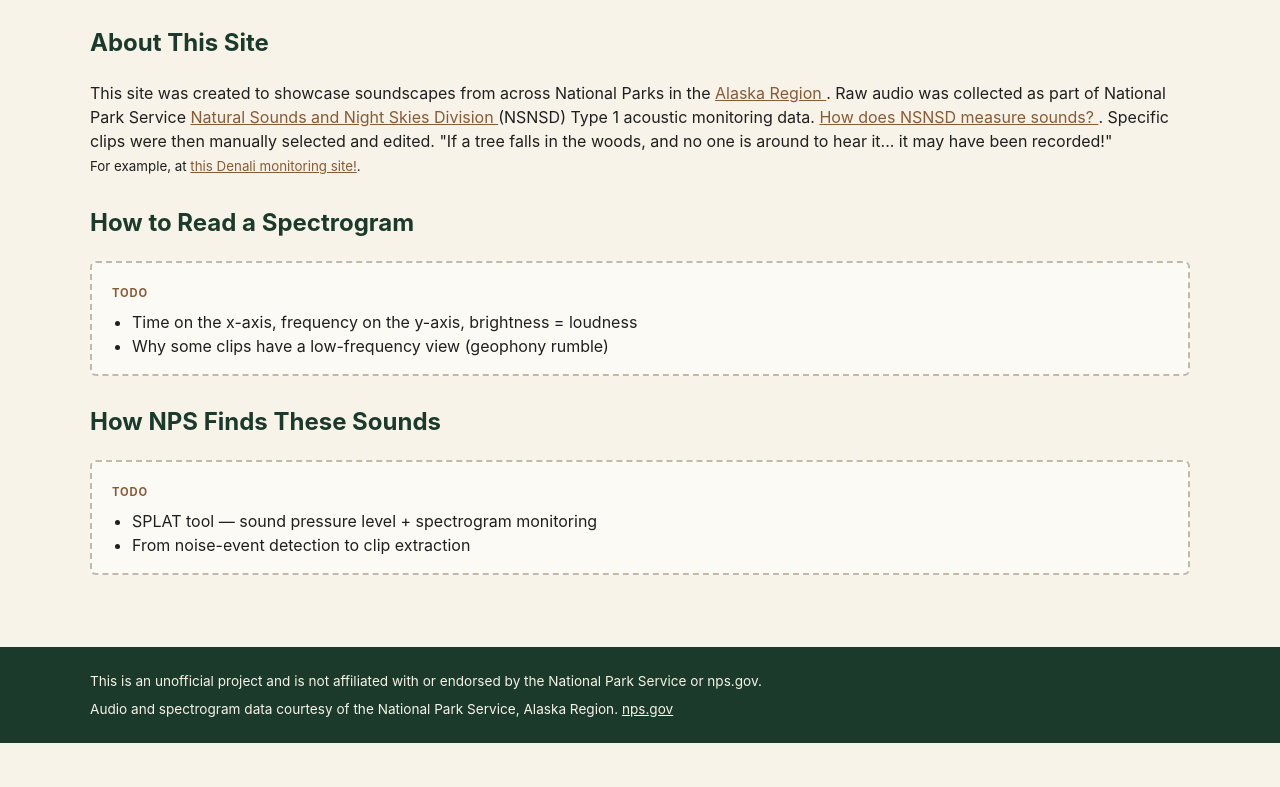
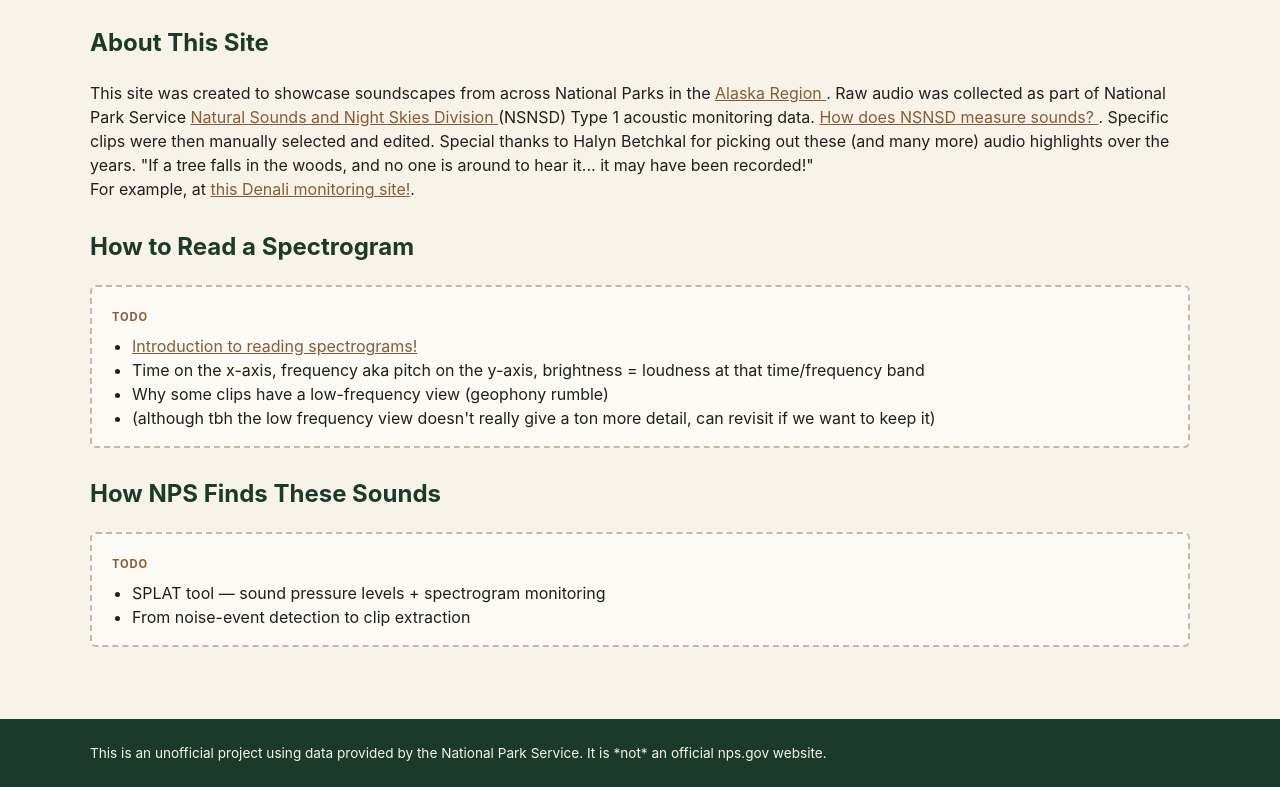
Before and after one commit to elliott-ruebush/alaska_acoustic_highlights, an Astro site in the folder site/: page /alaska_acoustic_highlights/about in a window 1280 px wide. Shown: the part 171-958 px from the top of the page. Before the commit the page ends 914 px from the top, so only its background shows below. Built offline with nearby package versions, Linux system fonts and the light colour scheme; Astro itself is replaced by a stand-in of ours.

Commit message:
Write some additional details

```diff
--- a/site/src/layouts/BaseLayout.astro
+++ b/site/src/layouts/BaseLayout.astro
@@ -48,12 +48,7 @@ const pageTitle = title === "Soundscapes of Alaska" ? title : `${title} · Sound
     <footer class="site-footer">
       <div class="container">
         <p>
-          This is an unofficial project and is not affiliated with or endorsed by the
-          National Park Service or nps.gov.
-        </p>
-        <p>
-          Audio and spectrogram data courtesy of the National Park Service, Alaska Region.
-          <a href="https://www.nps.gov" rel="noopener noreferrer">nps.gov</a>
+          This is an unofficial project using data provided by the National Park Service. It is *not* an official nps.gov website.
         </p>
       </div>
     </footer>
--- a/site/src/pages/about.astro
+++ b/site/src/pages/about.astro
@@ -11,13 +11,13 @@ import ExternalLink from "../components/ExternalLink.astro";
     This site was created to showcase soundscapes from across
     National Parks in the <ExternalLink href="https://www.nps.gov/state/ak/index.htm">Alaska Region</ExternalLink>.
     Raw audio was collected as part of National Park Service <ExternalLink href="https://www.nps.gov/orgs/1050/index.htm">Natural Sounds and Night Skies Division</ExternalLink>
-    (NSNSD) Type 1 acoustic monitoring data. <ExternalLink href="https://www.nps.gov/subjects/sound/measure.htm">How does NSNSD measure sounds?</ExternalLink>. Specific clips were then manually selected and edited.
+    (NSNSD) Type 1 acoustic monitoring data. <ExternalLink href="https://www.nps.gov/subjects/sound/measure.htm">How does NSNSD measure sounds?</ExternalLink>.
+
+    Specific clips were then manually selected and edited. Special thanks to Halyn Betchkal for picking out these (and many more) audio highlights over the years.
 
     "If a tree falls in the woods, and no one is around to hear it... it may have been recorded!"
     <br />
-    <small>
-      For example, at <a href={import.meta.env.BASE_URL + 'clips/denamoos_20180814_105458/'}>this Denali monitoring site!</a>.
-    </small>
+    For example, at <a href={import.meta.env.BASE_URL + 'clips/denamoos_20180814_105458/'}>this Denali monitoring site!</a>.
 
   </p>
 
@@ -25,8 +25,11 @@ import ExternalLink from "../components/ExternalLink.astro";
   <div class="placeholder-box">
     <!-- TODO: write spectrogram guide -->
     <ul>
-      <li>Time on the x-axis, frequency on the y-axis, brightness = loudness</li>
-      <li>Why some clips have a low-frequency view (geophony rumble)</li>
+      <li><ExternalLink href="https://www.learngala.com/cases/echoes-of-elevation/6">Introduction to reading spectrograms!</ExternalLink></li>
+
+      <li>Time on the x-axis, frequency aka pitch on the y-axis, brightness = loudness at that time/frequency band</li>
+      <li>Why some clips have a low-frequency view (geophony rumble) </li>
+      <li> (although tbh the low frequency view doesn't really give a ton more detail, can revisit if we want to keep it)</li>
     </ul>
   </div>
 
@@ -34,7 +37,7 @@ import ExternalLink from "../components/ExternalLink.astro";
   <div class="placeholder-box">
     <!-- TODO: write SPLAT / monitoring overview -->
     <ul>
-      <li>SPLAT tool — sound pressure level + spectrogram monitoring</li>
+      <li>SPLAT tool — sound pressure levels + spectrogram monitoring</li>
       <li>From noise-event detection to clip extraction</li>
     </ul>
   </div>
--- a/site/src/pages/index.astro
+++ b/site/src/pages/index.astro
@@ -13,8 +13,9 @@ const parks = getParks();
   <section class="hero">
     <h1>Soundscapes of Alaska</h1>
     <p class="lead">
-      A searchable library of NPS soundscape recordings from Alaska. Howling wolves, glacier surges,
-      bird choruses, and more, each paired with a spectrogram to visualize the audio.
+      A searchable library of soundscape recordings from Alaskan National Parks. These highlights were labeled by Halyn Betchkal with the NPS. Special thanks to them for making this website possible.
+      <br />
+      Continue on for howling wolves, surging glaciers, chorusing birds, and more, each paired with a spectrogram!
     </p>
   </section>
 
```
